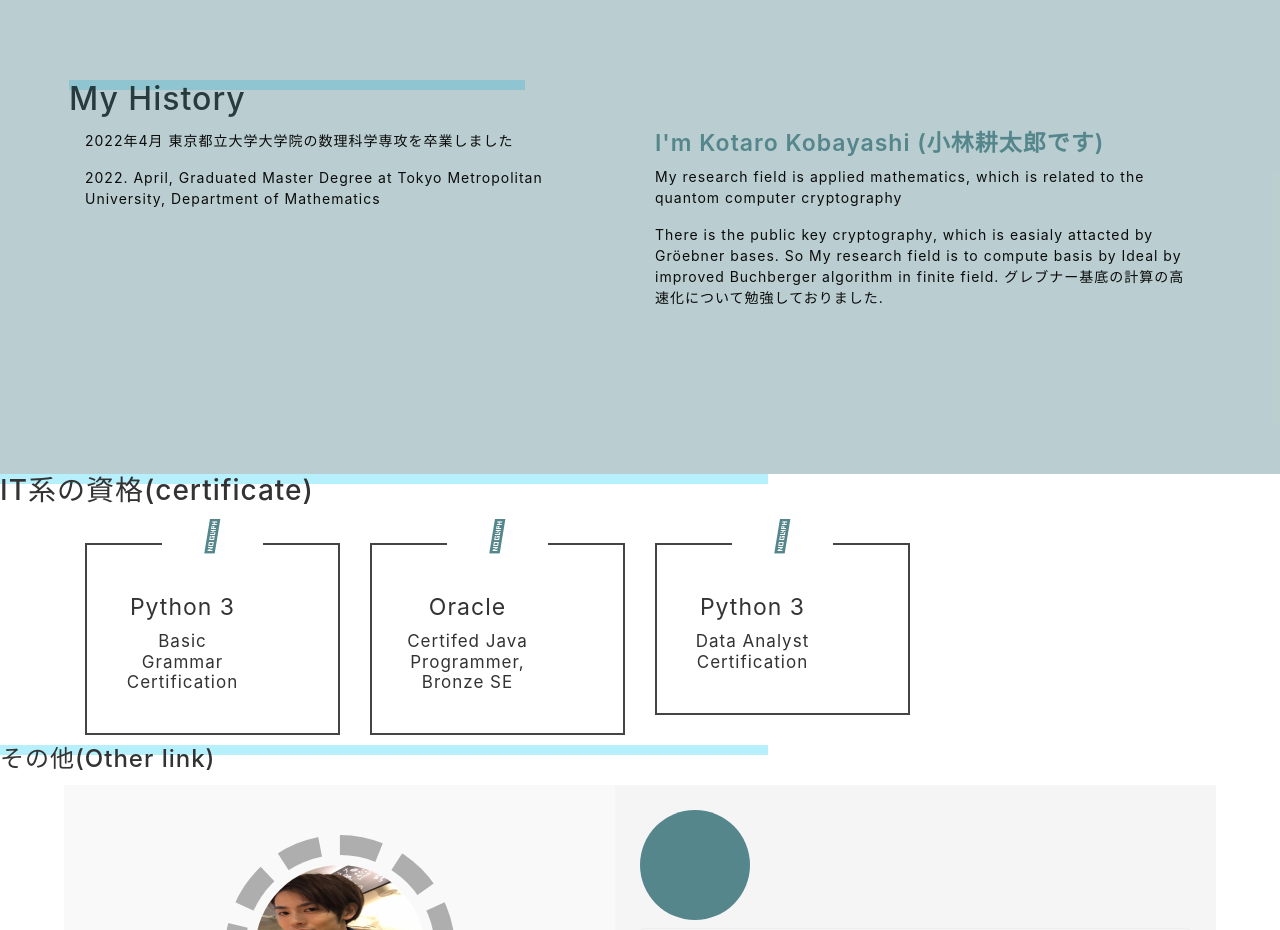
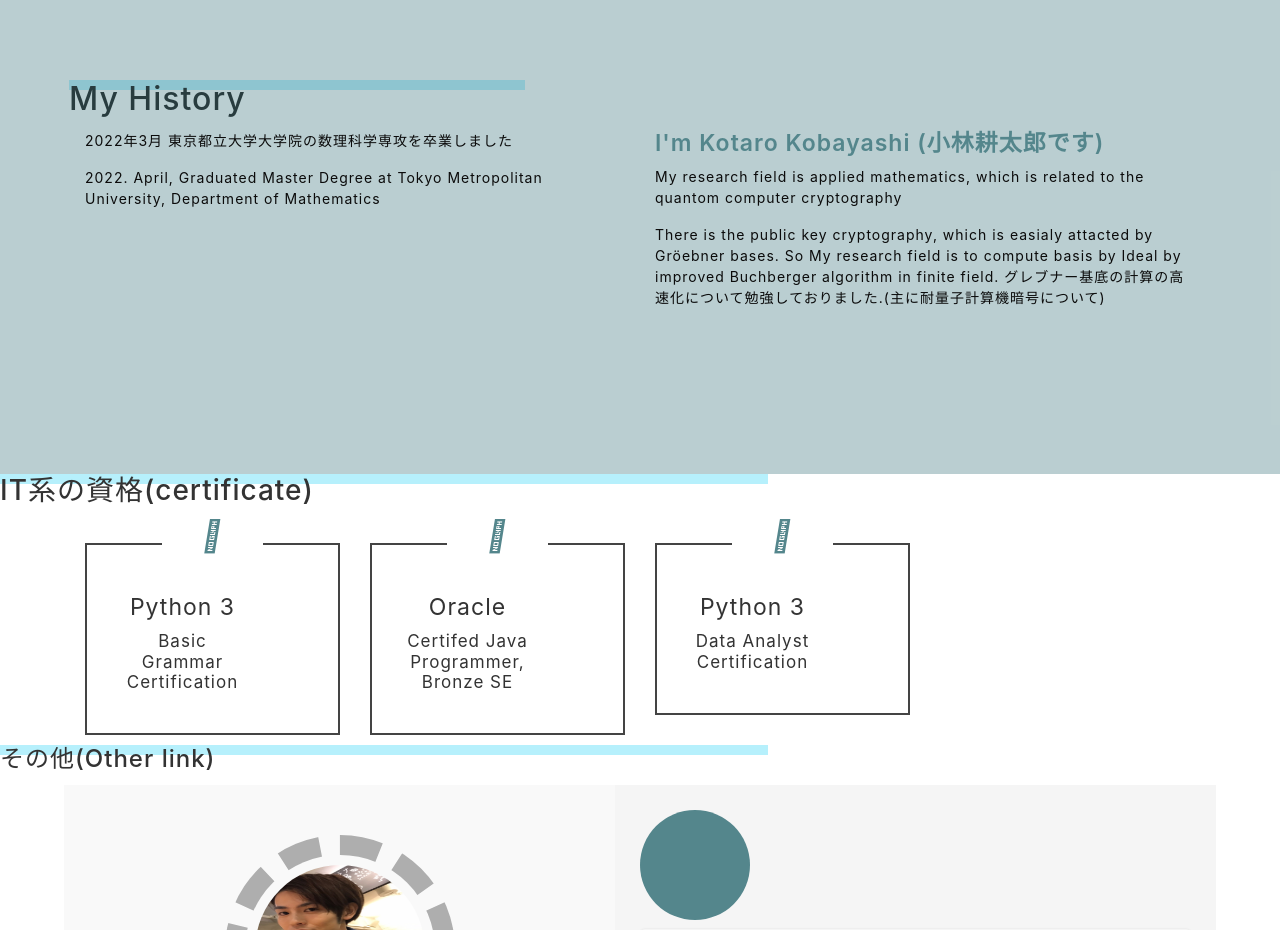
Before and after one commit to kota-math/kotakobayashi, a plain HTML site: page index.html in a window 1280 px wide. Shown: the part 1100-2030 px from the top of the page. Drawn offline with nearby package versions, Linux system fonts and the light colour scheme.

Commit message:
Update index.html

```diff
--- a/index.html
+++ b/index.html
@@ -69,7 +69,7 @@
 			<div class="row">
 				<div class="col-md-6">
 					<h2 class="aboutedu">My History</h2>
-					<p>2022年4月 東京都立大学大学院の数理科学専攻を卒業しました
+					<p>2022年3月 東京都立大学大学院の数理科学専攻を卒業しました
 					<p>2022. April, Graduated Master Degree at Tokyo Metropolitan University, Department of Mathematics</p>
 					<br/>
 				</div>
@@ -79,7 +79,7 @@
 					<p>My research field is applied mathematics, which is related to
 					the quantom computer cryptography</p>
 					<p>There is the public key cryptography, which is easialy attacted by Gröebner bases. So My research field is to compute basis by Ideal by improved Buchberger algorithm in finite field.
-					グレブナー基底の計算の高速化について勉強しておりました.
+					グレブナー基底の計算の高速化について勉強しておりました.(主に耐量子計算機暗号について)
 					</p>
 				</div>
 			</div>
```
